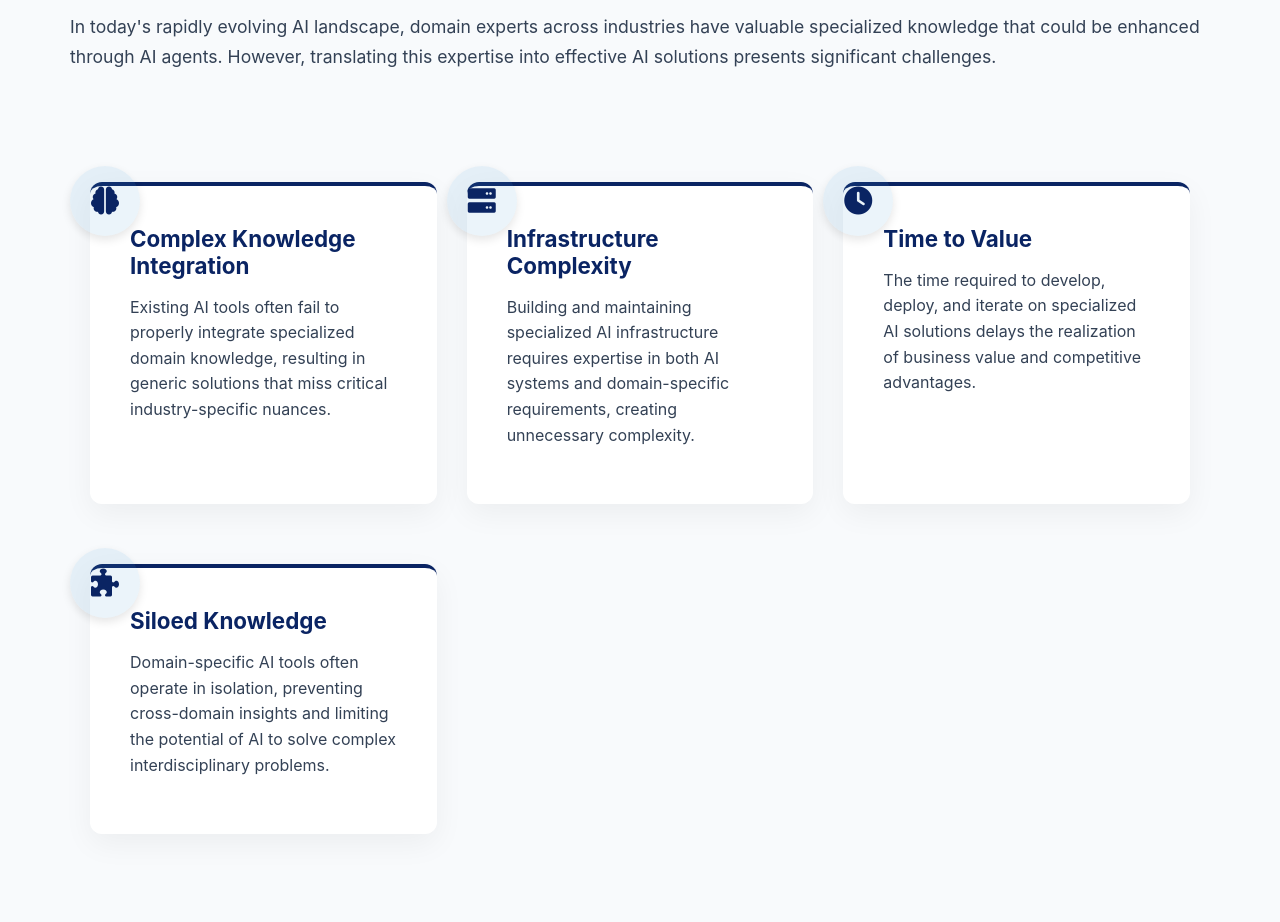
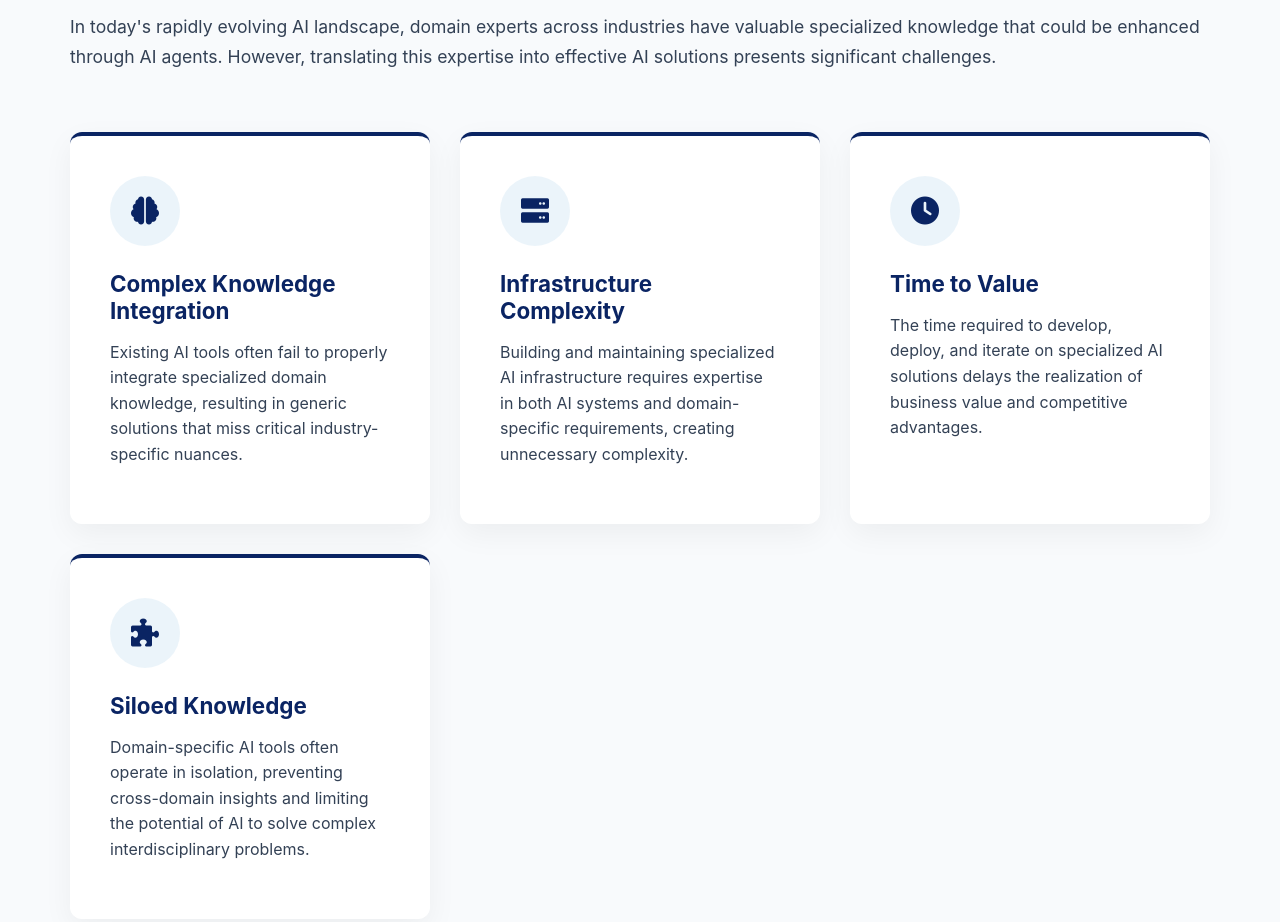
Before and after one commit to SpencerBrown1717/spin_up_agentic_pitch_try2, a plain HTML site: page index.html in a window 1280 px wide. Shown: the part 1100-2022 px from the top of the page. Drawn offline with Linux system fonts and the light colour scheme.

Commit message:
Update index.html

```diff
--- a/index.html
+++ b/index.html
@@ -216,7 +216,6 @@
             grid-template-columns: repeat(auto-fit, minmax(300px, 1fr));
             gap: 30px;
             margin-top: 50px;
-            padding: 20px;
         }
 
         .feature-card {
@@ -226,9 +225,6 @@
             padding: 40px;
             transition: var(--transition);
             border-top: 4px solid var(--primary);
-            position: relative;
-            margin-top: 30px;
-            overflow: visible;
         }
 
         .feature-card:hover {
@@ -245,11 +241,7 @@
             display: flex;
             align-items: center;
             justify-content: center;
-            position: absolute;
-            top: -20px;
-            left: -20px;
-            margin: 0;
-            box-shadow: 0 4px 10px rgba(0, 0, 0, 0.1);
+            margin-bottom: 25px;
         }
 
         .feature-icon i {
@@ -259,7 +251,6 @@
 
         .feature-card:hover .feature-icon {
             background-color: rgba(62, 146, 204, 0.2);
-            transform: scale(1.05);
         }
 
         .feature-card:hover .feature-icon i {
@@ -1298,7 +1289,7 @@
                 <div class="team-member">
                     <div class="team-info">
                         <h3 class="team-name">Christine (Xinyu) Hu</h3>
-                        <div class="team-role">Co-founder and CEO</div>
+                        <div class="team-role">Co-Founder and CEO</div>
                         <p class="team-bio">Stanford MS in Computational Math graduate with a BS in Econometrics and Operations Research from Erasmus. Currently works as an Applied Scientist at Microsoft since 2022, bringing cutting-edge AI research expertise to enhance our agent capabilities.</p>
                     </div>
                 </div>
@@ -1306,7 +1297,7 @@
                 <div class="team-member">
                     <div class="team-info">
                         <h3 class="team-name">Spencer Brown</h3>
-                        <div class="team-role">Co-founder and President</div>
+                        <div class="team-role">Co-Founder and CTO</div>
                         <p class="team-bio">Master of Finance from Harvard Extension with extensive experience in quantum computing. Previously founded a successful Quantum Computing Hardware & Software firm, bringing deep technical expertise and entrepreneurial vision to Spin-Up Agentic.</p>
                     </div>
                 </div>
@@ -1314,7 +1305,7 @@
                 <div class="team-member">
                     <div class="team-info">
                         <h3 class="team-name">Murat Isik</h3>
-                        <div class="team-role">Co-founder and CTO</div>
+                        <div class="team-role">Co-Founder and President</div>
                         <p class="team-bio">Stanford PhD student focusing on cutting-edge AI agent hardware with a strong background in AI acceleration, hardware design, and energy-efficient computing. Research Scholar at Stanford University & SLAC National Accelerator Laboratory.</p>
                     </div>
                 </div>
```
